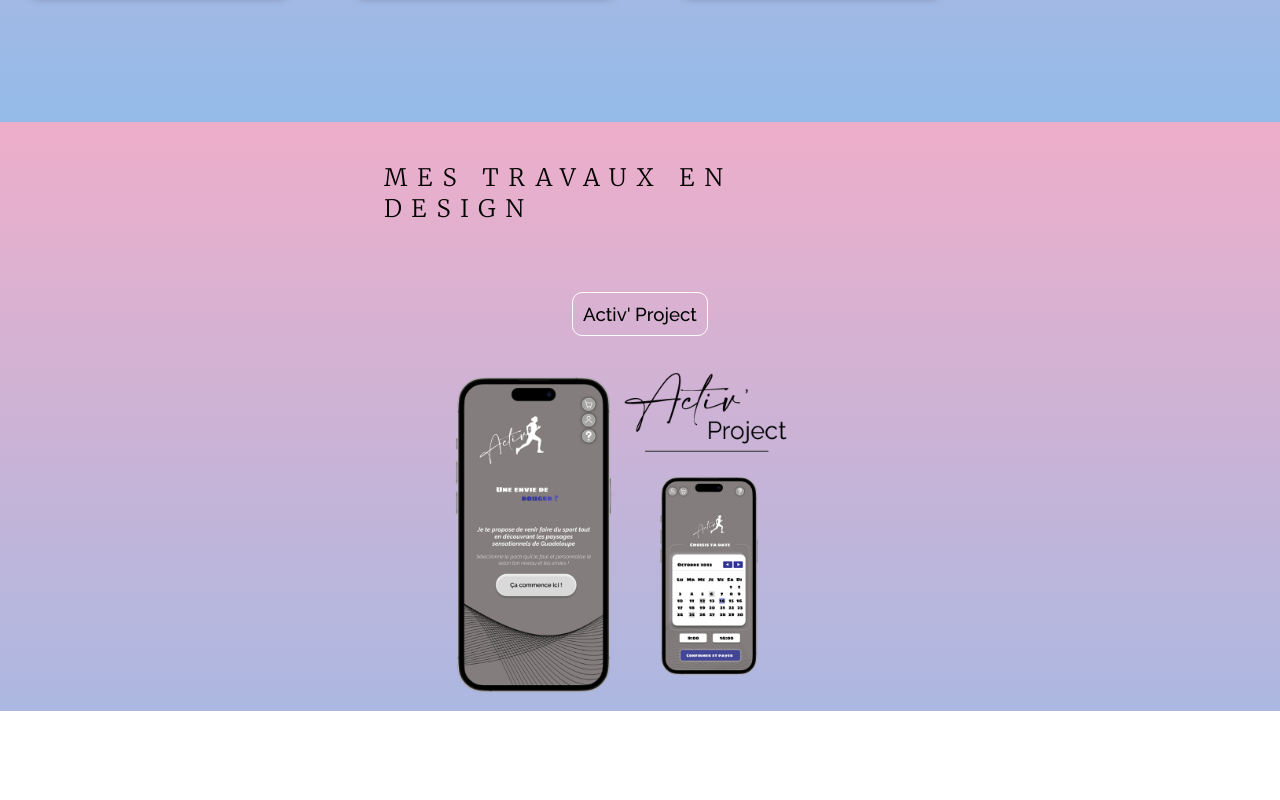
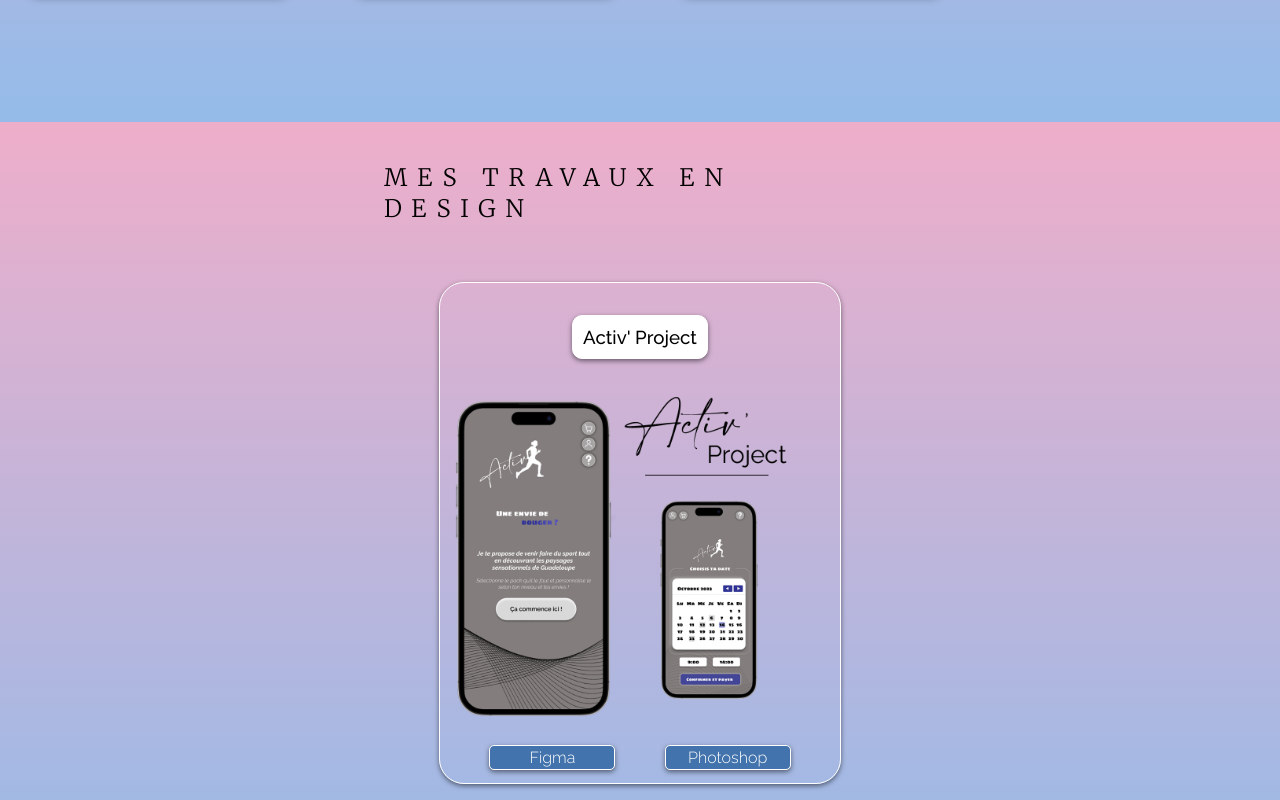
Before and after one commit to euphoriiah-dev/Euphoriiah, a React (Create React App) app: page /Portfolio in a window 1280 px wide. Shown: the part 678-1478 px from the top of the page. Before the commit the page ends 1389 px from the top, so only its background shows below. Built offline with nearby package versions, Linux system fonts and the light colour scheme.

Commit message:
design works add

```diff
--- a/src/Pages/Portfolio.jsx
+++ b/src/Pages/Portfolio.jsx
@@ -128,6 +128,10 @@ function Portfolio(){
                     <div className='img-1-container'>
                         <h3>Activ' Project</h3>
                         <img src={ActivUi} alt='screen Activ project' />
+                        <div className='design-tags'>
+                                <p className='tags'>Figma</p>
+                                <p className='tags'>Photoshop</p>
+                        </div>
                     </div>
                 </section>
 
--- a/src/Pages/style/portfolio.css
+++ b/src/Pages/style/portfolio.css
@@ -130,7 +130,7 @@
   .design-container{
     width: 100%;
     position: absolute;
-    top: 70em;
+    top: 60em;
   }
   .design-container .Uiux-section{
     width: 100%;
@@ -144,7 +144,12 @@
     justify-content: center;
     align-items: center;
     width: 400px;
-    height: 100px;
+    height: 500px;
+    border: #fff 1px solid;
+    overflow: hidden;
+    border-radius: 25px;
+    box-shadow: 0px 2px 5px rgba(0, 0, 0, 0.5);
+    margin: 0 0 1em 0;
   }
   .design-container .Uiux-section img{
     object-fit: contain;
@@ -156,4 +161,26 @@
     padding: 10px;
     border: solid 1px var(--text-color);
     border-radius: 10px;
+    background-color: #fff;
+    box-shadow: 0px 2px 5px rgba(0, 0, 0, 0.5);
   }
+  .design-container .design-tags{
+    display: flex;
+    flex-direction: row;
+    width: 100%;
+    justify-content: space-evenly;
+  }
+  .design-container .Uiux-section .tags{
+  display: flex;
+  padding: 2px;
+  margin: 10px 0 0 0;
+  width: 30%;
+  font-family: 'Raleway';
+  font-weight: 300;
+  background-color: var(--alternative-blue);
+  justify-content: center;
+  border-radius: 5px;
+  color: var(--text-color);
+  box-shadow: 0px 2px 5px rgba(0, 0, 0, 0.5);
+  border:  solid 1px var(--neutral-background-color);
+  }
```
